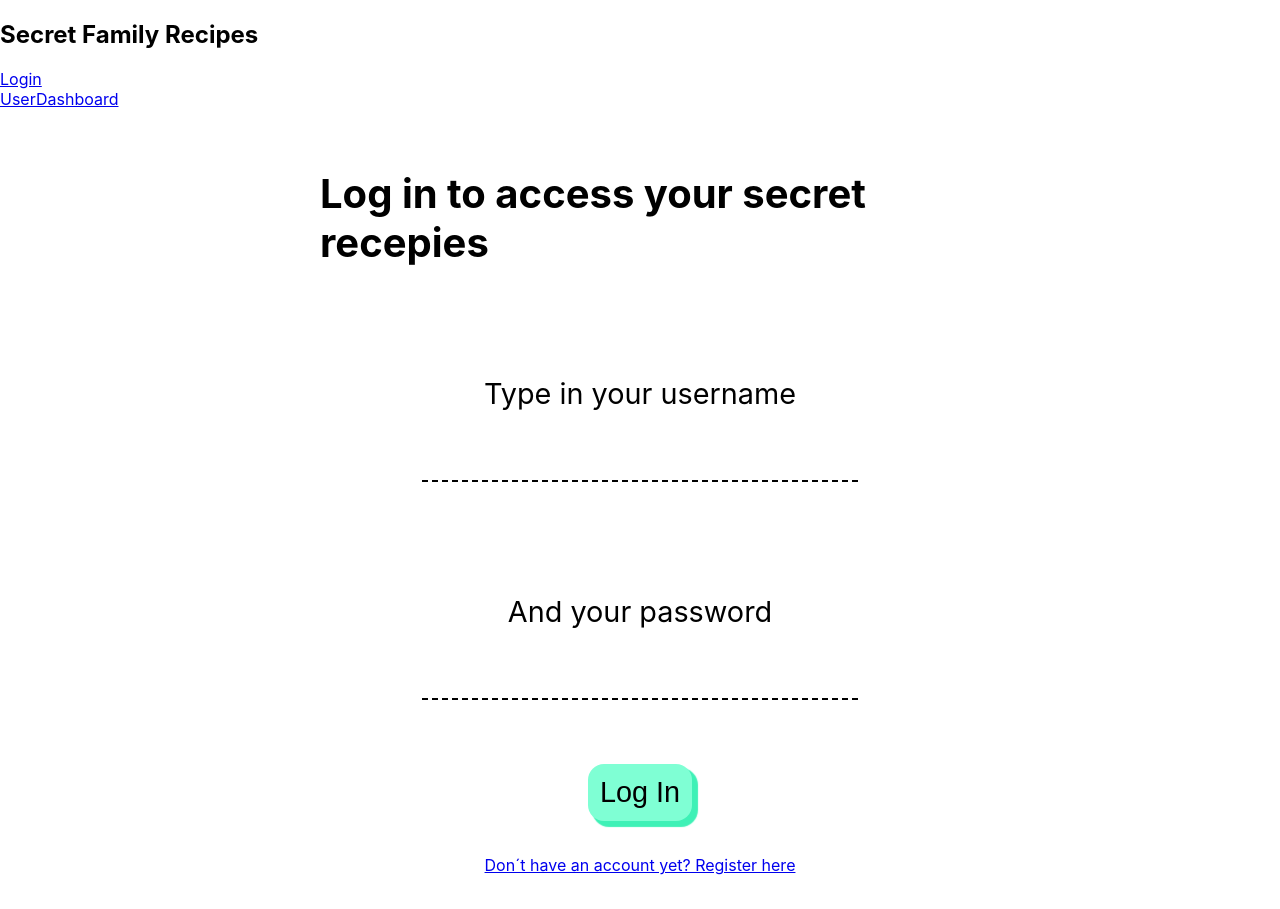
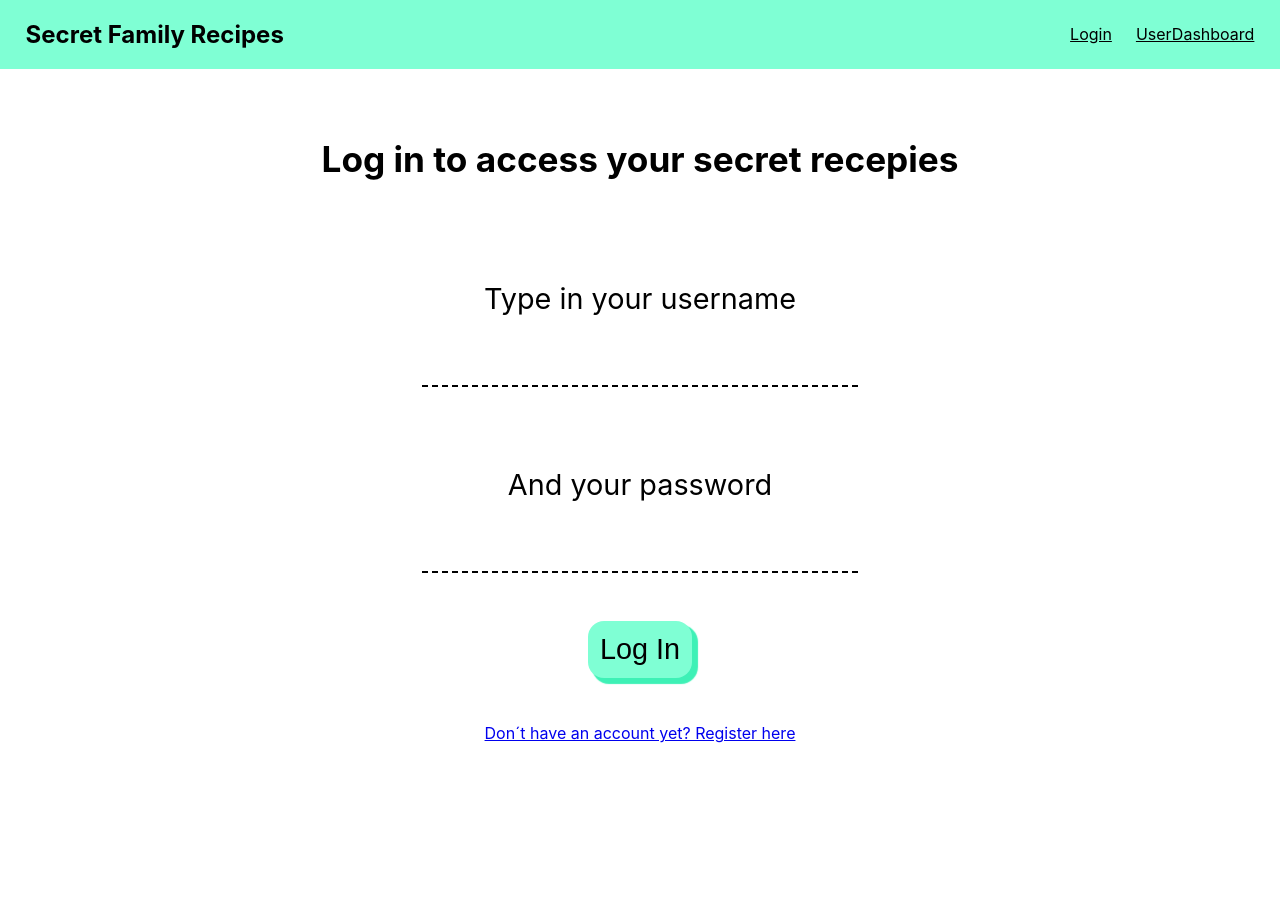
Before and after one commit to shighetari/secret-family-recipes-1-front-endbackup, a React (Create React App) app: page / in a window 1280 px wide. After the commit the page ends 800 px from the top, so only its background shows below. Built offline with nearby package versions, Linux system fonts and the light colour scheme.

Commit message:
styled navbar

```diff
--- a/src/App.scss
+++ b/src/App.scss
@@ -2,4 +2,5 @@
   text-align: center;
 }
 
-@import './styles/forms'
+@import './styles/forms';
+@import './styles/navbar';
--- a/src/components/Navbar.js
+++ b/src/components/Navbar.js
@@ -3,6 +3,8 @@ import { Link } from 'react-router-dom'
 //setting up redux incase I have time to play with new things like dynamic username displaying on nav + misc
 import { connect } from 'react-redux'
 import { loginUser } from "../actions/index"
+
+import '../App.scss'
 
 
 const Navbar = ({users}) => {
@@ -28,16 +30,16 @@ useEffect(() => {
 
     return (
 
-        <nav>
+        <nav className='navbar'>
             <h1> Secret Family Recipes </h1>
-            <Link to="/" onClick={logout} >{isloggedin ? "Logout" : "Login"}</Link>
-            {/* <Link to="/">Login</Link> */}
-            <br/>
-            <Link to="/userdashboard"> UserDashboard</Link>
-        { isloggedin &&  <div> Welcome back, {users.username}</div>}
-        {/* I'll try to use localStorage to store the value incase user causes component to rerender/refresh */}
-
-
+            { isloggedin &&  <h2> Welcome back, {users.username}</h2>}
+             {/* I'll try to use localStorage to store the value incase user causes component to rerender/refresh */}
+            <div className='navbar-links'>
+                <Link to="/" onClick={logout} >{isloggedin ? "Logout" : "Login"}</Link>
+                {/* <Link to="/">Login</Link> */}
+                <br/>
+                <Link to="/userdashboard"> UserDashboard</Link>
+            </div>
         </nav>
     )
 }
--- a/src/styles/_forms.scss
+++ b/src/styles/_forms.scss
@@ -5,13 +5,13 @@
     flex-direction: column;
     justify-content: space-evenly;
     align-items: center;
-    height: 100vh;
+    height: 90vh;
 
     h1{
-        font-size: 2.5rem;
+        font-size: 2.2rem;
+        text-align: center;
     }
   }
-
 
 
   .form{
@@ -24,7 +24,7 @@
     flex-direction: column;
     font-size: 1.8rem;
     margin: 16px 0;
-    padding: 32px;
+    padding: 16px;
     text-align: center;
   }
 
--- /dev/null
+++ b/src/styles/_navbar.scss
@@ -0,0 +1,19 @@
+
+.navbar{
+    display: flex;
+    background-color: aquamarine;
+    justify-content: space-between;
+    align-items: center;
+    padding:0 2%;
+
+
+    .navbar-links{
+        display: flex;
+        width: 15%;
+        justify-content: space-between;
+
+        a{
+            color: black;
+        }
+    }
+}
```
